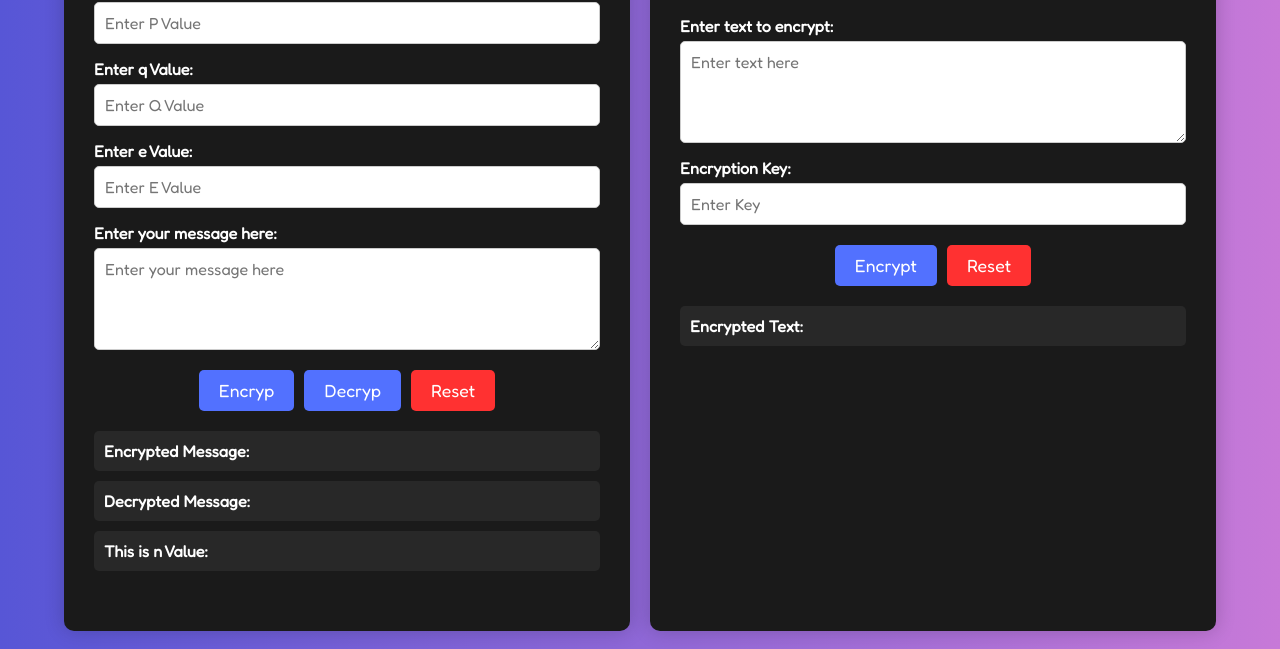
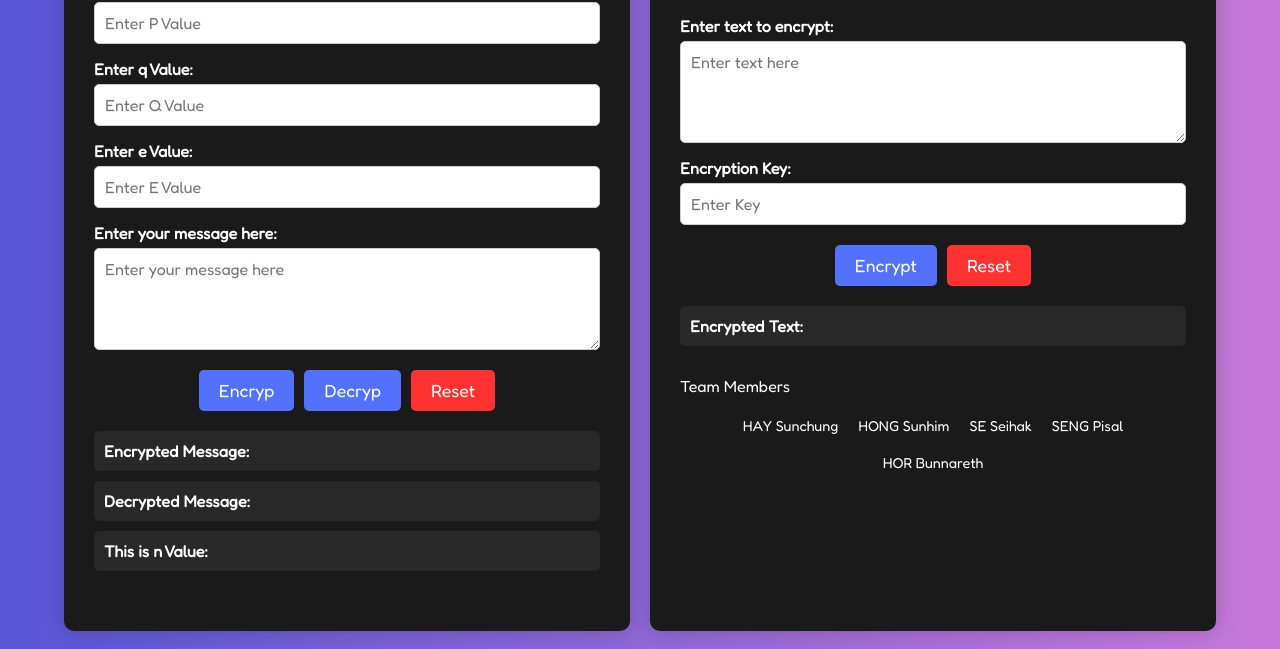
Before and after one commit to seihakse/RSA-Encrypt-Decrypt, a plain HTML site: page index.html in a window 1280 px wide. Shown: the part 151-800 px from the top of the page. Drawn offline with Linux system fonts and the light colour scheme.

Commit message:
RSA and Classical Cryptography Updated

```diff
--- a/index.html
+++ b/index.html
@@ -76,6 +76,24 @@
                 </div>
             </div>
             <p class="footer"></p>
+            <p>Team Members</p>
+            <div class="team-members">
+                <div class="team-member">
+                    <p>HAY Sunchung</p>
+                </div>
+                <div class="team-member">
+                    <p>HONG Sunhim</p>
+                </div>
+                <div class="team-member">
+                    <p>SE Seihak</p>
+                </div>
+                <div class="team-member">
+                    <p>SENG Pisal</p>
+                </div>
+                <div class="team-member">
+                    <p>HOR Bunnareth</p>
+                </div>
+
         </div>
     </div>
     <script src="script.js"></script>
--- a/styles.css
+++ b/styles.css
@@ -138,14 +138,6 @@ button:hover {
     margin: 5px;
 }
 
-.team-member img {
-    width: 60px;
-    height: 60px;
-    border-radius: 50%;
-    object-fit: cover;
-    margin-bottom: 5px;
-    opacity: 1; /* Make images lighter */
-}
 
 .team-member p {
     margin: 0;
```
